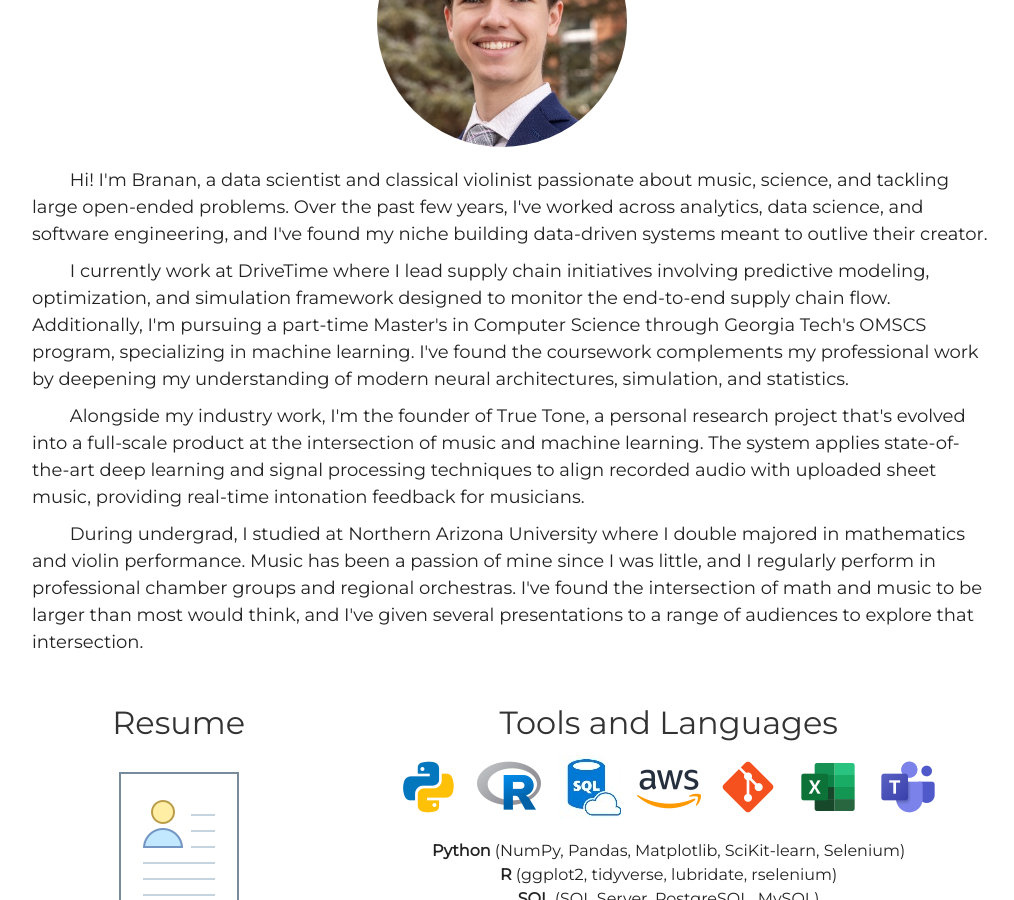
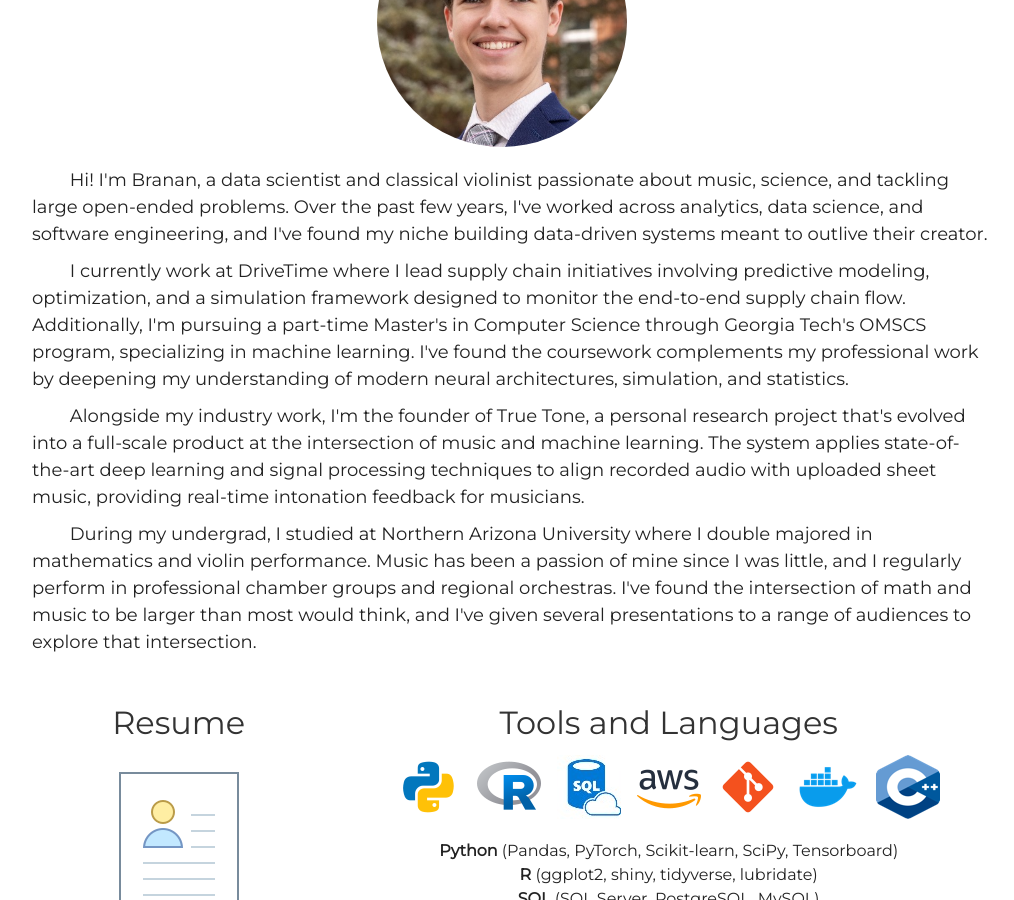
Before and after one commit to brananharrison/new_repo, a Jekyll site: the page built from index.html, in a window 1280 px wide and 900 px high, scrolled down 1023 px. Shown: the whole window, without its empty margins (138-1152 px from the left). Built offline with Jekyll 4.4.1, drawn with Linux system fonts in a browser that asks for light colours; some of the changed text lies outside the part shown.

Commit message:
replaced logos

```diff
--- a/_includes/about.html
+++ b/_includes/about.html
@@ -10,7 +10,7 @@
   </p>
   <div style="height: 10px;"></div>
   <p style="margin: 0; font-size: 18px; color: #222222;">
-    &nbsp;&nbsp;&nbsp;&nbsp;&nbsp;&nbsp;&nbsp;&nbsp;I currently work at DriveTime where I lead supply chain initiatives involving predictive modeling, optimization, and simulation framework designed to monitor the end-to-end supply chain flow. Additionally, I'm pursuing a part-time Master's in Computer Science through Georgia Tech's OMSCS program, specializing in machine learning. I've found the coursework complements my professional work by deepening my understanding of modern neural architectures, simulation, and statistics.
+    &nbsp;&nbsp;&nbsp;&nbsp;&nbsp;&nbsp;&nbsp;&nbsp;I currently work at DriveTime where I lead supply chain initiatives involving predictive modeling, optimization, and a simulation framework designed to monitor the end-to-end supply chain flow. Additionally, I'm pursuing a part-time Master's in Computer Science through Georgia Tech's OMSCS program, specializing in machine learning. I've found the coursework complements my professional work by deepening my understanding of modern neural architectures, simulation, and statistics.
   </p>
   <div style="height: 10px;"></div>
   <p style="margin: 0; font-size: 18px; color: #222222;">
@@ -18,7 +18,7 @@
   </p>
   <div style="height: 10px;"></div>
   <p style="margin: 0; font-size: 18px; color: #222222;">
-    &nbsp;&nbsp;&nbsp;&nbsp;&nbsp;&nbsp;&nbsp;&nbsp;During undergrad, I studied at Northern Arizona University where I double majored in mathematics and violin performance. Music has been a passion of mine since I was little, and I regularly perform in professional chamber groups and regional orchestras. I've found the intersection of math and music to be larger than most would think, and I've given several presentations to a range of audiences to explore that intersection.
+    &nbsp;&nbsp;&nbsp;&nbsp;&nbsp;&nbsp;&nbsp;&nbsp;During my undergrad, I studied at Northern Arizona University where I double majored in mathematics and violin performance. Music has been a passion of mine since I was little, and I regularly perform in professional chamber groups and regional orchestras. I've found the intersection of math and music to be larger than most would think, and I've given several presentations to a range of audiences to explore that intersection.
   </p>
 </div>
 
@@ -38,15 +38,15 @@
        <img src="assets/img/sql logo 6.jpg" style="vertical-align: middle;">
        <img src="assets/img/icons8-aws-64.png" style="vertical-align: middle;">
        <img src="assets/img/icons8-git-64.png" style="vertical-align: middle;">
-       <img src="assets/img/icons8-excel-64.png" style="vertical-align: middle;">
-       <img src="assets/img/icons8-microsoft-teams-2019-64.png" style="vertical-align: middle;">
+       <img src="assets/img/icons8-docker-64.png" style="vertical-align: middle;">
+       <img src="assets/img/icons8-cpp-64.png" style="vertical-align: middle;">
      </div>
       <p style="font-size: 16px; line-height: 1.5; margin-top: 20px; color: #222222;">
-        <b>Python</b> (NumPy, Pandas, Matplotlib, SciKit-learn, Selenium)<br>
-        <b>R</b> (ggplot2, tidyverse, lubridate, rselenium)<br>
+        <b>Python</b> (Pandas, PyTorch, Scikit-learn, SciPy, Tensorboard)<br>
+        <b>R</b> (ggplot2, shiny, tidyverse, lubridate)<br>
         <b>SQL</b> (SQL Server, PostgreSQL, MySQL)<br>
-        <b>AWS</b> (RDS, S3, DataBricks)<br>
-        + Git, Excel, Tableau, SAS, Google Workspace, and Microsoft Office
+        <b>AWS</b> (RDS, SageMaker, S3)<br>
+        + Docker, Git, Snowflake, Tableau, Jupyter, REST APIs, and Jira
       </p>
   </div>
 </div>
```
Also changed, not shown: assets/img/icons8-cpp-64.png (added), assets/img/icons8-docker-64.png (added).
